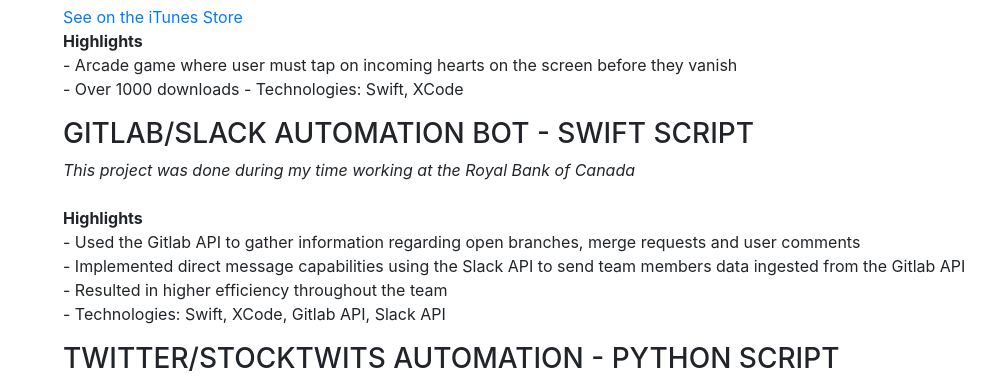
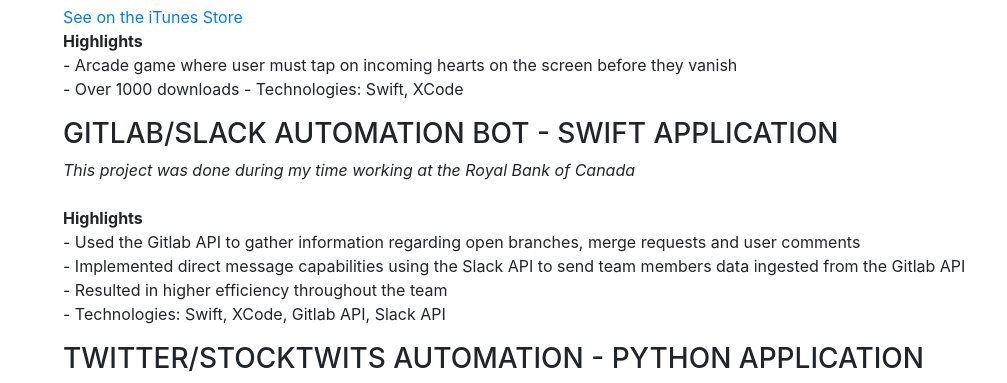
Before and after one commit to rahullsharma/rahullsharma.github.io, a website with bundled scripts: page index.html in a window 1280 px wide. Shown: the part 373-756 px from the top of the page, without its empty margins (273-1280 px from the left). Built offline with nearby package versions, Linux system fonts and the light colour scheme; a web font is replaced by a local one.

Commit message:
fixed resume, changed up headings on the index page

```diff
--- a/index.html
+++ b/index.html
@@ -74,7 +74,7 @@
           - Over 1000 downloads
           - Technologies: Swift, XCode
       </p>
-      <h3> Gitlab/Slack Automation Bot -  Swift Script </h3>
+      <h3> Gitlab/Slack Automation Bot -  Swift Application </h3>
 
       <i> This project was done during my time working at the Royal Bank of Canada </i> <br><br>
       <b> Highlights  </b>
@@ -82,7 +82,7 @@
           - Implemented direct message capabilities using the Slack API to send team members data ingested from the Gitlab API <br>
           - Resulted in higher efficiency throughout the team<br>
           - Technologies: Swift, XCode, Gitlab API, Slack API<br>
-      <h3> Twitter/StockTwits Automation - Python Script </h3>
+      <h3> Twitter/StockTwits Automation - Python Application </h3>
       <a href = "www.twitter.com/TMXmoney">See on Twitter</a> <br>
       <a href = "stocktwits.com/TMXmoney"> See on StockTwits </a> <br>
       <i> This project was done during my time working at the Toronto Stock Exchange </i> <br><br>
```
Also changed, not shown: 1 other file.
